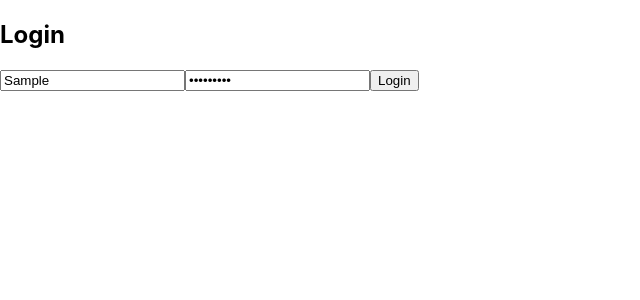
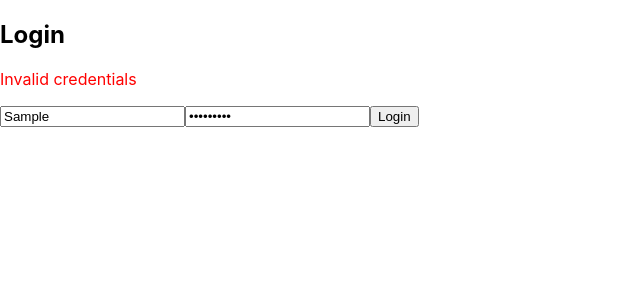
Before and after one commit to bilal-azam/Smart-Task-Manager, a React (Create React App) app in the folder frontend/: page /login in a window 1280 px wide. Both pictures are taken after typing "Sample", "Sample123" into the empty fields and a click on the button "Login". Shown: the top 300 px of the page, without its empty margins (0-640 px from the left). Built offline with nearby package versions, Linux system fonts and the light colour scheme; no server answers.

Commit message:
Implement basic form validation for login and registration

```diff
--- a/frontend/src/components/Login.js
+++ b/frontend/src/components/Login.js
@@ -6,22 +6,28 @@ import { useHistory } from 'react-router-dom';
 const Login = () => {
   const [username, setUsername] = useState('');
   const [password, setPassword] = useState('');
+  const [error, setError] = useState('');
   const history = useHistory();
 
   const handleSubmit = async (e) => {
     e.preventDefault();
+    if (username === '' || password === '') {
+      setError('Both fields are required');
+      return;
+    }
     try {
       const response = await axios.post('http://localhost:5000/auth/login', { username, password });
       login(response.data.token);
       history.push('/');
     } catch (error) {
-      console.error('Login failed:', error);
+      setError('Invalid credentials');
     }
   };
 
   return (
     <div>
       <h2>Login</h2>
+      {error && <p style={{ color: 'red' }}>{error}</p>}
       <form onSubmit={handleSubmit}>
         <input
           type="text"
--- a/frontend/src/components/Register.js
+++ b/frontend/src/components/Register.js
@@ -5,21 +5,27 @@ import { useHistory } from 'react-router-dom';
 const Register = () => {
   const [username, setUsername] = useState('');
   const [password, setPassword] = useState('');
+  const [error, setError] = useState('');
   const history = useHistory();
 
   const handleSubmit = async (e) => {
     e.preventDefault();
+    if (username === '' || password === '') {
+      setError('Both fields are required');
+      return;
+    }
     try {
       await axios.post('http://localhost:5000/auth/register', { username, password });
       history.push('/login');
     } catch (error) {
-      console.error('Registration failed:', error);
+      setError('Registration failed');
     }
   };
 
   return (
     <div>
       <h2>Register</h2>
+      {error && <p style={{ color: 'red' }}>{error}</p>}
       <form onSubmit={handleSubmit}>
         <input
           type="text"
```
